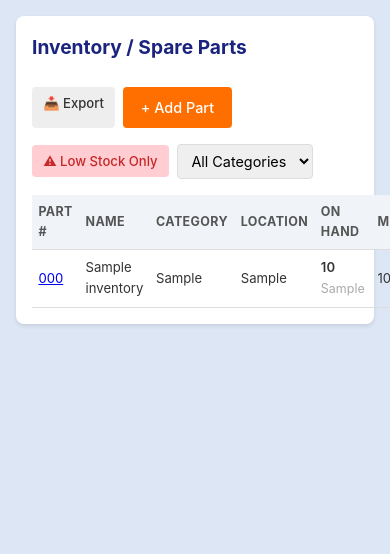
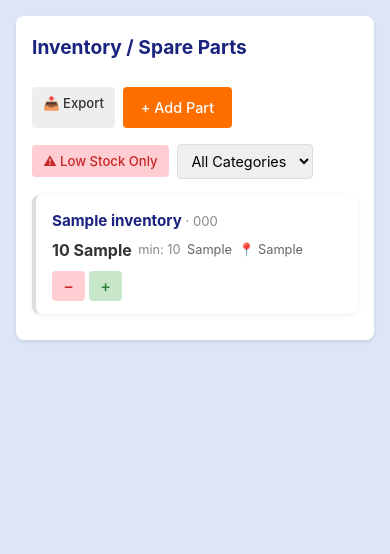
Before and after one commit to 1234zahradnik/rivets-mms, a Flask app: page /inventory in a window 390 px wide; the page is wider, and only the part inside the window is pictured. Shown: the part 89-643 px from the top of that part. Run offline with Flask 3, Linux system fonts and the light colour scheme; a user stored in the database is signed in; tables that the repository leaves empty hold one stand-in row (values such as "Sample post").

Commit message:
UX: mobile cards for machines/inventory, fix overdue link, low-stock email alert
- Add mobile card layout (.mob-cards) to machines list and inventory list
- Fix machine_detail duplicate Edit button; improve status badge styling
- Fix dashboard 'Past Due' stat card — now links to actual overdue WOs
  (was incorrectly pointing to status=Requested)
- Add 'Past Due' quick-filter button to work orders list
- Support ?overdue=1 filter param in work_orders route
- Pre-fill requester_name on WO request form from current_user
- Rename confusing 'Requested By (date)' label to 'Needed By / Due Date'
- Email managers when parts drop to/below min stock after WO close-out

Co-Authored-By: Claude Sonnet 4.6 <noreply@anthropic.com>

```diff
--- a/app.py
+++ b/app.py
@@ -501,6 +501,7 @@ def work_orders():
     status_filter   = request.args.get('status', '')
     priority_filter = request.args.get('priority', '')
     assigned_filter = request.args.get('assigned', '')
+    overdue_filter  = request.args.get('overdue', '') == '1'
     search          = request.args.get('q', '').strip()
     page            = safe_int(request.args.get('page', 1), 1)
 
@@ -511,6 +512,11 @@ def work_orders():
         query = query.filter_by(priority=priority_filter)
     if assigned_filter:
         query = query.filter(WorkOrder.assigned_to.ilike(f'%{assigned_filter}%'))
+    if overdue_filter:
+        query = query.filter(
+            WorkOrder.due_date < date.today(),
+            WorkOrder.status.notin_(['Completed', 'Cancelled'])
+        )
     if search:
         like = f'%{search}%'
         query = query.filter(
@@ -521,7 +527,7 @@ def work_orders():
     wos, total, pages = paginate(query.order_by(WorkOrder.created_at.desc()), page, app.config.get('PER_PAGE', 25))
     return render_template('work_orders.html', wos=wos,
                            status_filter=status_filter, priority_filter=priority_filter,
-                           assigned_filter=assigned_filter,
+                           assigned_filter=assigned_filter, overdue_filter=overdue_filter,
                            search=search, page=page, pages=pages, total=total)
 
 
@@ -762,6 +768,33 @@ def wo_close(id):
                     ))
 
     wo.parts_used = json.dumps(parts_data) if parts_data else ''
+
+    # Notify managers about parts that hit low-stock after this WO
+    low_parts = []
+    for part_id_str in parts_data:
+        item = db.session.get(InventoryItem, int(part_id_str))
+        if item and item.company_id == current_user.company_id and item.quantity_on_hand <= item.min_stock_level:
+            low_parts.append(item)
+    if low_parts:
+        rows = ''.join(
+            f'<tr><td>{i.name}</td><td>{i.part_number}</td><td style="color:#c62828;font-weight:700;">{i.quantity_on_hand} {i.unit_of_measure}</td><td>{i.min_stock_level}</td></tr>'
+            for i in low_parts
+        )
+        _email_managers(
+            subject=f'[Rivet MMS] ⚠ Low Stock Alert — {len(low_parts)} part(s) need reordering',
+            body_html=f'''
+<h2 style="color:#e65100;">⚠ Low Stock Alert</h2>
+<p>Parts used on <strong>{wo.wo_number}</strong> have dropped to or below minimum stock levels:</p>
+<table border="1" cellpadding="6" cellspacing="0" style="border-collapse:collapse;font-size:0.9rem;">
+<thead style="background:#f5f5f5;"><tr><th>Part Name</th><th>Part #</th><th>On Hand</th><th>Min Level</th></tr></thead>
+<tbody>{rows}</tbody>
+</table>
+<p style="margin-top:1rem;"><a href="{request.host_url.rstrip('/')}{url_for('inventory_list', low_stock=1)}"
+   style="background:#e65100;color:#fff;padding:0.6rem 1.2rem;border-radius:6px;text-decoration:none;font-weight:bold;">
+View Low Stock →</a></p>
+''',
+            company_id=current_user.company_id
+        )
 
     if wo.machine_id:
         db.session.add(MachineHistory(
--- a/templates/dashboard.html
+++ b/templates/dashboard.html
@@ -55,7 +55,7 @@
 </div>
 </a>
 {% set od_color = '#c62828' if overdue > 0 else '#2e7d32' %}
-<a href="{{ url_for('work_orders', status='Requested') }}" style="text-decoration:none;">
+<a href="{{ url_for('work_orders', overdue='1') }}" style="text-decoration:none;">
 <div class="stat-card {% if overdue > 0 %}danger{% else %}ok{% endif %}" style="border-top:4px solid {{ od_color }};">
 <div class="number" style="color:{{ od_color }};">{{ overdue }}</div>
 <div class="label">Past Due</div>
--- a/templates/inventory.html
+++ b/templates/inventory.html
@@ -38,7 +38,7 @@
 </div>
 
 {% if items %}
-<table>
+<table class="hide-mobile">
 <thead>
 <tr>
 <th>Part #</th>
@@ -82,6 +82,40 @@
 </tbody>
 </table>
 
+<!-- Mobile cards for inventory -->
+<div class="mob-cards">
+{% for item in items %}
+<div class="mob-card {% if item.is_low_stock %}overdue{% endif %}">
+<div class="mob-card-title">
+  <a href="{{ url_for('inventory_detail', id=item.id) }}">{{ item.name }}</a>
+  <span style="font-weight:400;color:#888;font-size:0.82rem;"> · {{ item.part_number }}</span>
+</div>
+<div class="mob-card-meta">
+  <span style="font-size:1rem;font-weight:700;color:{% if item.is_low_stock %}var(--danger){% elif item.quantity_on_hand > item.min_stock_level * 2 %}var(--success){% else %}#333{% endif %};">
+    {{ item.quantity_on_hand }} {{ item.unit_of_measure }}
+  </span>
+  <span style="color:#888;">min: {{ item.min_stock_level }}</span>
+  {% if item.category %}<span>{{ item.category }}</span>{% endif %}
+  {% if item.location %}<span>📍 {{ item.location }}</span>{% endif %}
+  {% if item.is_low_stock %}<span style="color:var(--danger);font-weight:600;">⚠ LOW</span>{% endif %}
+</div>
+<div style="display:flex;gap:4px;margin-top:0.5rem;align-items:center;">
+<form method="post" action="{{ url_for('inventory_adjust', id=item.id) }}" style="display:inline-flex;gap:4px;align-items:center;">
+<input type="hidden" name="quantity" id="qval-m{{ item.id }}" value="{{ item.quantity_on_hand }}">
+<input type="hidden" name="notes" value="Quick adjust from inventory list">
+<input type="hidden" name="performed_by" value="{{ current_user.display_name or current_user.username }}">
+<button type="button" class="btn btn-sm" style="padding:0.3rem 0.7rem;background:#ffcdd2;color:#c62828;font-size:1rem;"
+  onclick="quickAdj('m{{ item.id }}', -1)">−</button>
+<span id="qdisplay-m{{ item.id }}" style="min-width:32px;text-align:center;font-weight:700;color:#1a237e;font-size:1rem;display:none;">{{ item.quantity_on_hand }}</span>
+<button type="button" class="btn btn-sm" style="padding:0.3rem 0.7rem;background:#c8e6c9;color:#2e7d32;font-size:1rem;"
+  onclick="quickAdj('m{{ item.id }}', 1)">+</button>
+<button type="submit" class="btn btn-sm btn-primary" id="save-m{{ item.id }}" style="display:none;padding:0.3rem 0.6rem;">✓ Save</button>
+</form>
+</div>
+</div>
+{% endfor %}
+</div>
+
 {% include 'pagination.html' %}
 
 {% else %}
--- a/templates/wo_request.html
+++ b/templates/wo_request.html
@@ -56,6 +56,7 @@
 <div class="form-group">
 <label style="font-size:1rem;font-weight:600;">Your name</label>
 <input type="text" name="requester_name"
+  value="{{ current_user.display_name or current_user.username }}"
   placeholder="So maintenance knows who to follow up with"
   style="font-size:1rem;padding:0.75rem;">
 </div>
@@ -99,7 +100,7 @@
 </select>
 </div>
 <div class="form-group" style="margin-bottom:0;">
-<label>Requested By (date)</label>
+<label>Needed By (date)</label>
 <input type="date" name="due_date">
 </div>
 </div>
--- a/templates/work_orders.html
+++ b/templates/work_orders.html
@@ -21,6 +21,10 @@
 <a href="{{ url_for('work_orders', assigned=current_user.display_name or current_user.username) }}"
    class="btn btn-sm" style="background:{% if assigned_filter %}var(--primary);color:#fff{% else %}#e8eaf6;color:#283593{% endif %};">
   👤 My Jobs
+</a>
+<a href="{{ url_for('work_orders', overdue='1') }}"
+   class="btn btn-sm" style="background:{% if overdue_filter %}#c62828;color:#fff{% else %}#ffcdd2;color:#c62828{% endif %};">
+  ⏰ Past Due
 </a>
 <form method="get" style="display:flex;gap:0.5rem;align-items:center;flex-wrap:wrap;">
 <input type="hidden" name="q" value="{{ search }}">
```
Also changed, not shown: templates/machine_detail.html (+7 -5 lines), templates/machines.html (+21 -1 lines).
